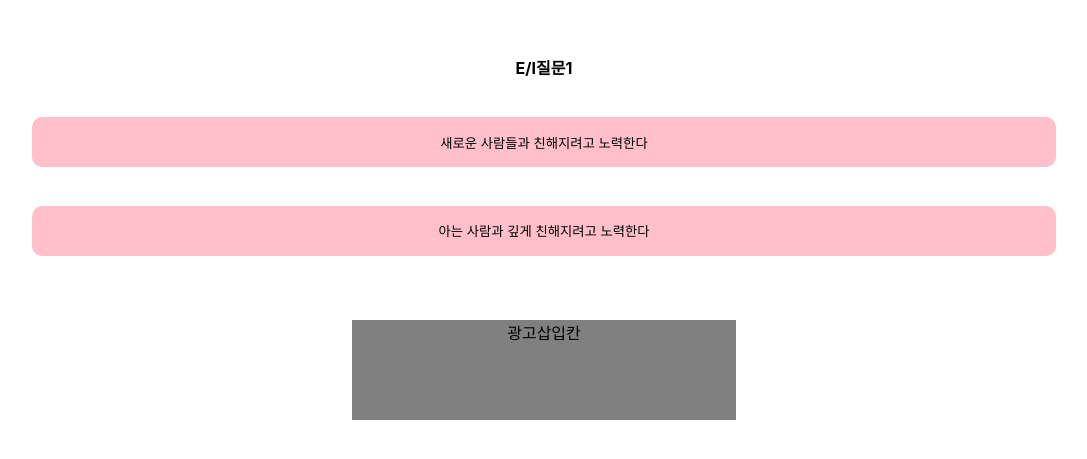
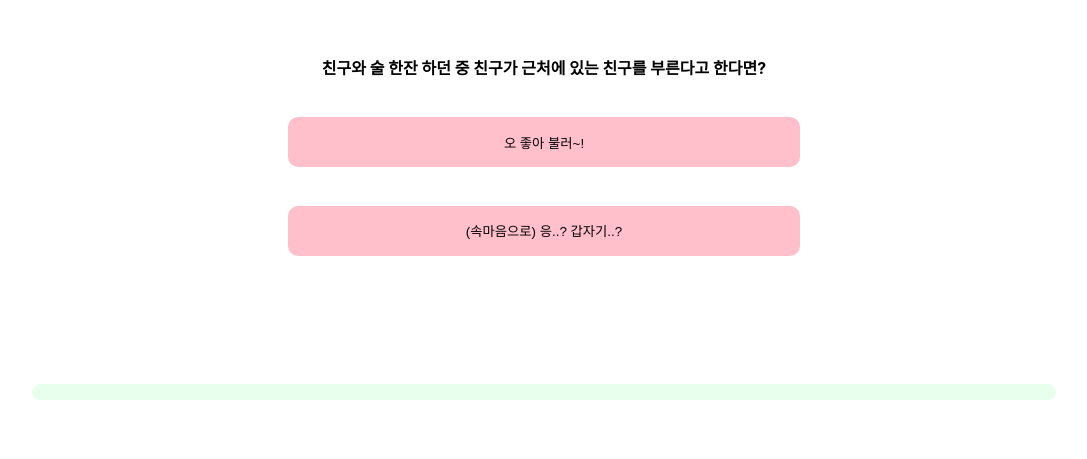
Before and after one commit to EST-94/jor-factory, a React (Create React App) app: page /test1 in a window 1280 px wide. Shown: the part 105-564 px from the top of the page, without its empty margins (96-1183 px from the left). Built offline with nearby package versions, Linux system fonts and the light colour scheme.

Commit message:
add progress bar & update question list

```diff
--- a/package.json
+++ b/package.json
@@ -12,6 +12,7 @@
     "react": "^18.2.0",
     "react-dom": "^18.2.0",
     "react-helmet": "^6.1.0",
+    "react-jss": "^10.10.0",
     "react-redux": "^8.0.5",
     "react-router-dom": "^5.3.4",
     "react-scripts": "5.0.1",
--- a/src/components/Question/QuestionDummy.js
+++ b/src/components/Question/QuestionDummy.js
@@ -3,98 +3,98 @@
 export const questionLists = [
     {
         id: '0',
-        title: 'E/I질문1',
+        title: '친구와 술 한잔 하던 중 친구가 근처에 있는 친구를 부른다고 한다면?',
         selection: [
-            { answer: '새로운 사람들과 친해지려고 노력한다', value: 'e' },
-            { answer: '아는 사람과 깊게 친해지려고 노력한다', value: 'i' }
+            { answer: '오 좋아 불러~!', value: 'e' },
+            { answer: '(속마음으로) 응..? 갑자기..?', value: 'i' }
         ]
     },
     {
         id: '1',
-        title: 'E/I질문2',
+        title: '재밌게 잘 놀고 헤어지는데 같은 방향이라고 같이 가자고 한다면?',
         selection: [
-            { answer: '새로운 사람들과 친해지려고 노력한다', value: 'e' },
-            { answer: '아는 사람과 깊게 친해지려고 노력한다', value: 'i' }
+            { answer: '아! 나 잠깐 살게 있어서 먼저 가 ㅎㅎ', value: 'i' },
+            { answer: '좋아! 얘기하면서 가면 금방 도착하지~!', value: 'e' }
         ]
     },
     {
         id: '2',
-        title: 'E/I질문3',
+        title: '새로온 직장 동료의 텐션이 너무 높다면?',
         selection: [
-            { answer: '새로운 사람들과 친해지려고 노력한다', value: 'e' },
-            { answer: '아는 사람과 깊게 친해지려고 노력한다', value: 'i' }
+            { answer: '갑자기 텐션이 오르면서 벌써 재밌다', value: 'e' },
+            { answer: '보는 것 만으로도 기가 빨리고 집에 가고싶다', value: 'i' }
         ]
     },
     {
         id: '3',
-        title: 's/n질문1',
+        title: '친구가 옆에서 “아~공부하기 싫다~”라고 말한다면?',
         selection: [
-            { answer: '새로운 사람들과 친해지려고 노력한다', value: 's' },
-            { answer: '아는 사람과 깊게 친해지려고 노력한다', value: 'n' }
+            { answer: '범위가 좀 줄어야 이번 점수도 잘 받을텐데', value: 's' },
+            { answer: '시험은 누굴 위해 있는걸까..? 시험이 없는 시대가 올 수도 있지않나..?', value: 'n' }
         ]
     },
     {
         id: '4',
-        title: 's/n질문2',
+        title: '멜로디가 좋은 노래를 발견했을 때',
         selection: [
-            { answer: '새로운 사람들과 친해지려고 노력한다', value: 's' },
-            { answer: '아는 사람과 깊게 친해지려고 노력한다', value: 'n' }
+            { answer: '일단 저장', value: 's' },
+            { answer: '아..가사랑 매칭이 안돼 저장 안해', value: 'n' }
         ]
     },
     {
         id: '5',
-        title: 's/n질문3',
+        title: '회사에서 팀장이 되었다. 팀원에게 일을 지시해야하는 입장이라면?',
         selection: [
-            { answer: '새로운 사람들과 친해지려고 노력한다', value: 's' },
-            { answer: '아는 사람과 깊게 친해지려고 노력한다', value: 'n' }
+            { answer: '방향만 제시해주고 맡긴다', value: 'n' },
+            { answer: '할 일을 구체적으로 제시해준다', value: 's' }
         ]
     },
     {
         id: '6',
-        title: 'f/t질문1',
+        title: '날이 안좋아서 혼술좀 했어',
         selection: [
-            { answer: '새로운 사람들과 친해지려고 노력한다', value: 'f' },
-            { answer: '아는 사람과 깊게 친해지려고 노력한다', value: 't' }
+            { answer: '또 무슨 일 있었어? 나한테 연락하지', value: 'f' },
+            { answer: '오 안주 뭐로 먹음?', value: 't' }
         ]
     },
     {
         id: '7',
-        title: 'f/t질문2',
+        title: '나 퇴사했어',
         selection: [
-            { answer: '새로운 사람들과 친해지려고 노력한다', value: 'f' },
-            { answer: '아는 사람과 깊게 친해지려고 노력한다', value: 't' }
+            { answer: '헐 이직은 어디로?? 퇴직금은 언제 받는데?', value: 't' },
+            { answer: '왜왜 상사랑 싸웠어? 아님 프로젝트 잘못됐어?', value: 'f' }
         ]
     },
     {
         id: '8',
-        title: 'f/t질문3',
+        title: '차에 외투를 두고 온 친구가 차에 다녀온다고 한다면?',
         selection: [
-            { answer: '새로운 사람들과 친해지려고 노력한다', value: 'f' },
-            { answer: '아는 사람과 깊게 친해지려고 노력한다', value: 't' }
+            { answer: '같이가자! 혼자는 외롭잖아~', value: 'f' },
+            { answer: '응~ 다녀와!~', value: 't' }
         ]
     },
     {
         id: '9',
-        title: 'p/j질문1',
+        title: '내일 친구들과의 약속이 있는 나',
         selection: [
-            { answer: '새로운 사람들과 친해지려고 노력한다', value: 'p' },
-            { answer: '아는 사람과 깊게 친해지려고 노력한다', value: 'j' }
+            { answer: '나가기 직전 느낌대로 옷을 입는다', value: 'p' },
+            { answer: '전날 머리부터 발끝까지 미리 세팅해둔다', value: 'j' }
         ]
     },
     {
         id: '10',
-        title: 'p/j질문2',
+        title: '오늘은 책상 정리를 하는 날, 정리 스타일은?',
         selection: [
-            { answer: '새로운 사람들과 친해지려고 노력한다', value: 'p' },
-            { answer: '아는 사람과 깊게 친해지려고 노력한다', value: 'j' }
+            { answer: '물건은 항상 정해진 자리에 있어야해! 각맞춰 정리', value: 'j' },
+            { answer: '나만의 정리방식으로 자유롭게 나만 알아볼 수 있도록 배치', value: 'p' }
         ]
     },
     {
         id: '11',
-        title: 'p/j질문3',
+        title: '오랜만에 생긴 여유시간, 나는',
         selection: [
-            { answer: '새로운 사람들과 친해지려고 노력한다', value: 'p' },
-            { answer: '아는 사람과 깊게 친해지려고 노력한다', value: 'j' }
+            { answer: '어떻게 놀아야 재밌을까? 플랜을 짜보자!', value: 'j' },
+            { answer: '일단 침대에 누워서 생각좀 해볼까..?', value: 'p' }
         ]
     },
 ]
--- a/src/components/Questions/QuestionsList.js
+++ b/src/components/Questions/QuestionsList.js
@@ -2,6 +2,7 @@ import React, { useState } from "react";
 import classes from "./QuestionsList.module.css";
 import { questionLists } from "../Question/QuestionDummy";
 import { useHistory } from "react-router-dom";
+
 
 
 const Questions = () => {
@@ -60,8 +61,8 @@ const Questions = () => {
             <button onClick={showNextQuestion}
                 value={questionLists[question].selection[1].value}>
                 {questionLists[question].selection[1].answer}</button>
-            <div className={classes.ad}>
-                광고삽입칸
+            <div className={classes.progressbar}>
+                <div className={classes.progress} style={{ width: `${Math.round((question / 12) * 100)}%` }}></div>
             </div>
             <div className={classes.hide}>{resultmbti.result}</div>
 
@@ -69,4 +70,5 @@ const Questions = () => {
 
     )
 }
+
 export default Questions;
--- a/src/components/Questions/QuestionsList.module.css
+++ b/src/components/Questions/QuestionsList.module.css
@@ -15,7 +15,7 @@
 
  button {
      display: block;
-     width: 80%;
+     width: 40%;
      color: black;
      height: 50px;
      background-color: pink;
@@ -24,6 +24,7 @@
      cursor: pointer;
      margin: 0 auto;
      margin-top: 3%;
+     text-align: center;
  }
 
  .hide {
@@ -39,3 +40,18 @@
      margin-top: 5%;
      text-align: center;
  }
+
+ .progressbar {
+     width: 80%;
+     height: 1rem;
+     background: rgb(232, 255, 238);
+     border-radius: 2rem;
+     margin: 10% auto;
+ }
+
+ .progress {
+     height: 100%;
+     border-radius: 2rem;
+     background: #6fb88f;
+     transition: width .5s;
+ }
```
Also changed, not shown: public/image/11.png (added), 1 other file (tests, documents, lock files or other folders).
